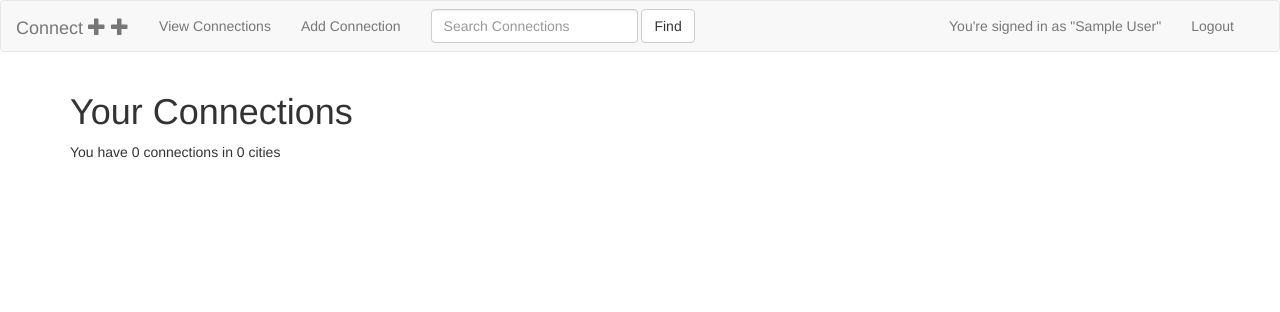
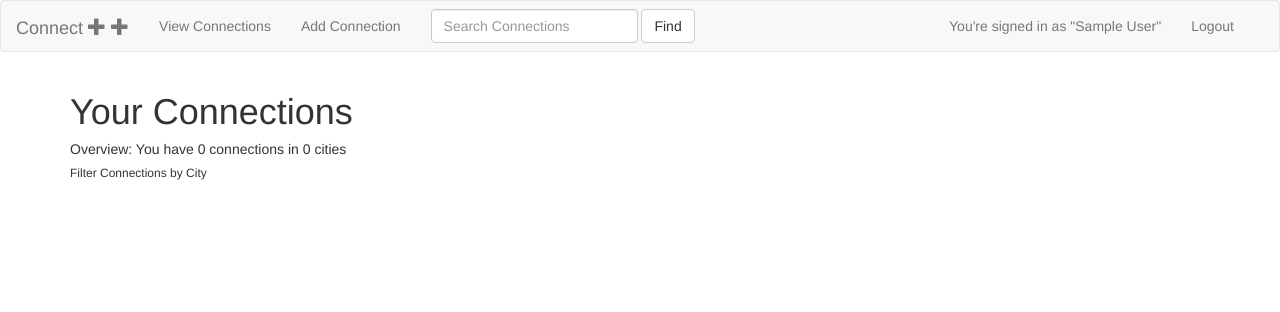
Before and after one commit to franziskagoltz/connect-, a Flask app: page /view-connections in a window 1280 px wide. Shown: the top 312 px of the page. Run offline with Flask 2, Linux system fonts and the light colour scheme; the visitor is signed in with stand-in values (Sample User, id 1); data that the repository does not hold is empty; some libraries are stand-ins or nearby versions.

Commit message:
updated connections view and enabled filtering by city display at top of results

```diff
--- a/templates/view_connections.html
+++ b/templates/view_connections.html
@@ -4,16 +4,31 @@
 
 <h1>Your Connections</h1>
 
-<p>You have {{ connections|length }} connections in {{ cities|length }} cities </p>
+<h5>Overview: You have {{ connections|length }} connections in {{ cities|length }} cities </h5>
 
+<h6>Filter Connections by City</h6>
+    {% for city in cities %}
+        <button class="city" value="{{city}}">{{ city }}</button>
+    {% endfor %}
+<br><br>
+
+<div>
+    <ul id="filterd">
+    </ul>
+</div>
+
+<div id="connections">
     <ul>
         {% for connection in connections %}
             <li>
-            Name: {{ connection.first_name }}, {{ connection.last_name }}
+                Name: {{ connection.first_name }} {{ connection.last_name }}
                 <br>
                 City: {{ connection.city }}
             </li>
         {% endfor %}
     </ul>
+</div>
+
+<script src="/static/cities.js"></script>
 
 {% endblock %}
```
Lines whose indentation alone changed are shown as unchanged.
